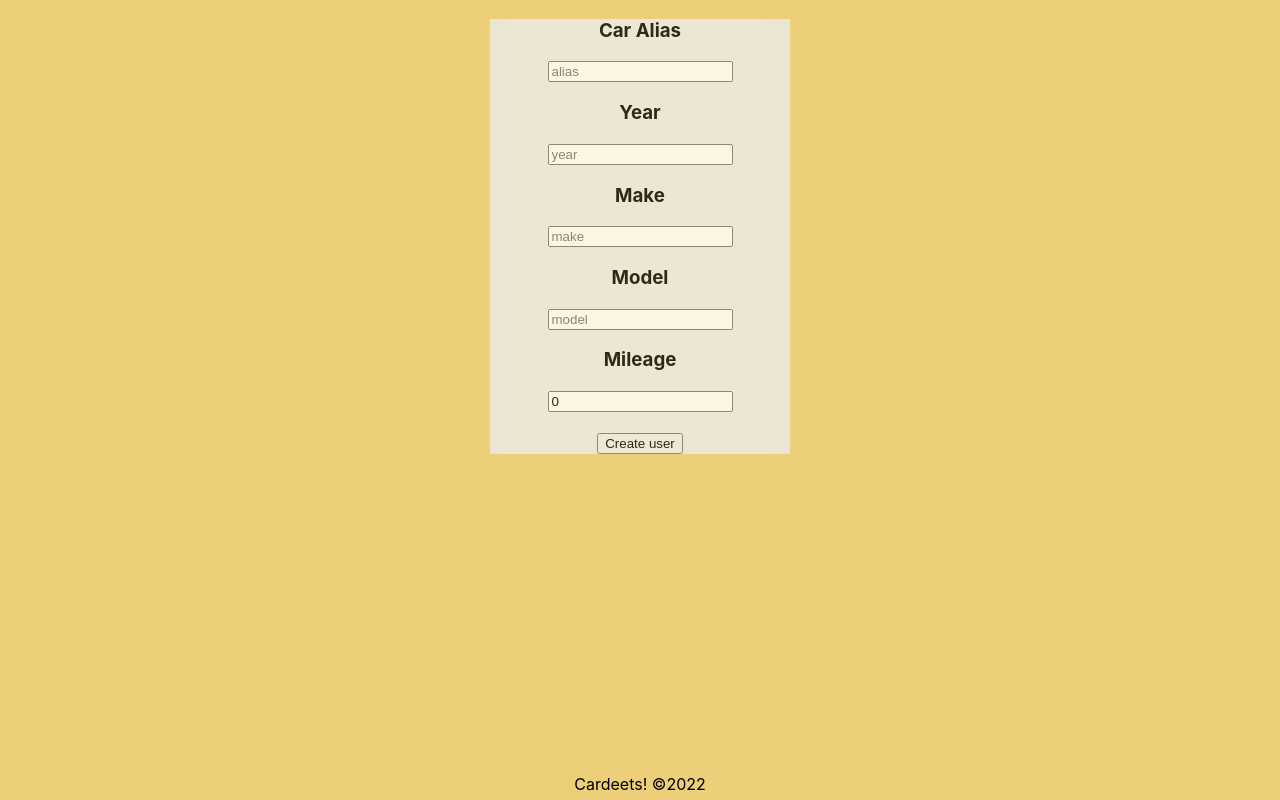
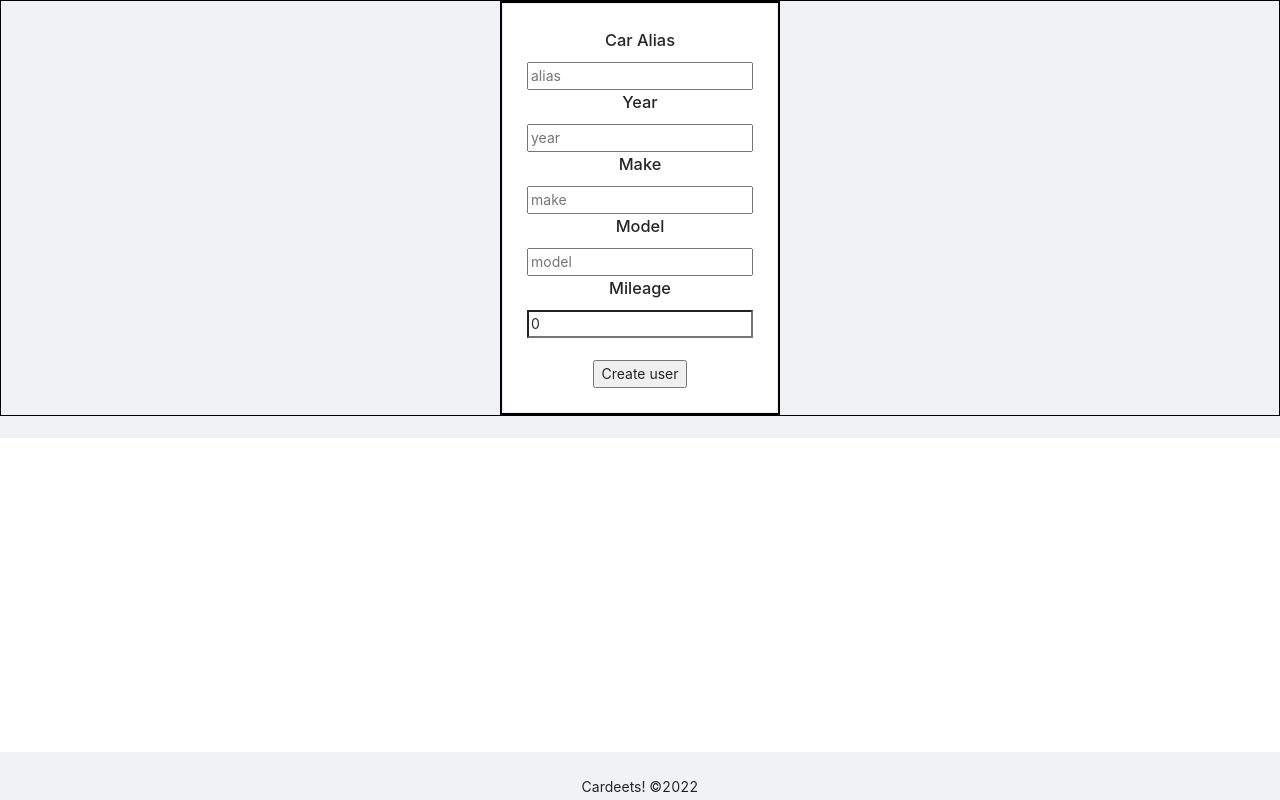
Before and after one commit to neilbennett876/diary-front-nb, a React (Create React App) app: page /create in a window 1280 px wide. Built offline with nearby package versions, Linux system fonts and the light colour scheme.

Commit message:
added styling to createuser and dash

```diff
--- a/src/App.css
+++ b/src/App.css
@@ -24,8 +24,42 @@ body {
 
 .card {
   width: 300px;
-  background: #ececec;
+  background: #c9a3a3;
   margin-left: auto;
   margin-right: auto;
-  opacity: 0.8;
+  border-style: solid;
+  border-width: 5px;
+  display: flex;
+  margin: auto;
+  justify-content: center;
 }
+
+#cardContainer {
+  border-style: solid;
+  border-width: 1px;
+  border-color: black;
+  display: flex;
+  justify-content: center;
+}
+
+#section-container {
+  border-style: solid;
+  border-width: 1px;
+  border-color: black;
+}
+#text-area {
+  margin-bottom: 15px;
+  padding-bottom: 70px;
+}
+
+#calculate-button {
+  margin-bottom: 5px;
+}
+
+#create-card {
+  border-style: solid;
+  border-width: 1px;
+  border-color: black;
+  display: flex;
+  justify-content: center;
+}
--- a/src/App.js
+++ b/src/App.js
@@ -1,11 +1,12 @@
 import "./App.css";
 import CreateProfile from "./components/CreateProfile";
+import Header from "./components/Header";
 import HomeDash from "./components/HomeDash";
 import { Route, Routes } from "react-router-dom";
 import { Layout } from "antd";
-import { Content, Footer, Header } from "antd/lib/layout/layout";
+import "antd/dist/antd.css";
+import { Content, Footer } from "antd/lib/layout/layout";
 import { FormInputContextProvider } from "./components/context/Context";
-import SignUp from "./components/CreateProfile";
 
 function App() {
   return (
--- a/src/components/CreateProfile.jsx
+++ b/src/components/CreateProfile.jsx
@@ -28,8 +28,10 @@ function CreateProfile() {
 
   return (
     <>
-      <Content style={{ textAlign: "center" }}>
-        <Card className="card">
+      <section id="cardContainer">
+        <div id="section-container">
+          <Content id="cardContainer">
+            <Card id="card">
               <form onSubmit={handleSubmit}>
                 <h3>Car Alias</h3>
                 <input
@@ -72,6 +74,8 @@ function CreateProfile() {
               </form>
             </Card>
           </Content>
+        </div>
+      </section>
       <br />
     </>
   );
--- a/src/components/FormInput.jsx
+++ b/src/components/FormInput.jsx
@@ -1,5 +1,6 @@
 import { useContext, useState } from "react";
 import { FormInputContext } from "./context/Context";
+import { Button } from "antd";
 
 function FormInput({ record }) {
   const {
@@ -14,6 +15,8 @@ function FormInput({ record }) {
   } = useContext(FormInputContext);
   // const { mpg, setMPG } = useContext(FormInputContext);
 
+  const [size, setSize] = useState("large");
+
   function displayMileage() {
     let testfn = setMPG(((mileage - record[0].mileage) / gallons).toFixed(2));
     return testfn;
@@ -23,7 +26,7 @@ function FormInput({ record }) {
     e.preventDefault();
     const newMileage = { mileage, gallons, mpg, notes };
     const id = record[0]._id;
-    fetch(`http://localhost:3030/diary/${id}`, {
+    fetch(`https://cardeets-backend-nb.web.app/diary/${id}`, {
       method: "PATCH",
       headers: {
         "Content-Type": "application/json",
@@ -59,13 +62,15 @@ function FormInput({ record }) {
         ></input>
         <br />
         <textarea
+          id="text-area"
           placeholder="Notes"
           onChange={(e) => setNotes(e.target.value)}
         ></textarea>
         <br />
-        <button type="button" onClick={displayMileage}>
+        <button id="calculate-button" type="button" onClick={displayMileage}>
           Calculate
         </button>
+        <br />
         <button type="button" onClick={handleSubmit}>
           Send
         </button>
--- /dev/null
+++ b/src/components/Header.jsx
@@ -0,0 +1,28 @@
+import React from "react";
+import { Layout, Menu } from "antd";
+
+function Header() {
+  return (
+    <>
+      <Layout className="layout">
+        <Header>
+          <div className="logo" />
+          <Menu
+            theme="dark"
+            mode="horizontal"
+            defaultSelectedKeys={["2"]}
+            items={new Array(2).fill(null).map((_, index) => {
+              const key = index + 1;
+              return {
+                key,
+                label: `nav ${key}`,
+              };
+            })}
+          />
+        </Header>
+      </Layout>
+    </>
+  );
+}
+
+export default Header;
--- a/src/components/HomeDash.jsx
+++ b/src/components/HomeDash.jsx
@@ -10,7 +10,7 @@ function HomeDash() {
   const navigate = useNavigate();
 
   useEffect(() => {
-    fetch("http://localhost:3030/diary")
+    fetch("https://cardeets-backend-nb.web.app/diary")
       .then((response) => response.json())
       .then((data) => {
         setRecord(data);
@@ -19,9 +19,10 @@ function HomeDash() {
   }, []);
 
   return (
-    <div>
-      <Card className="card">
-        <section>
+    <div id="cardContainer">
+      <section id="section-container">
+        <Card id="cardContainer" className="card">
+          <section id="cardContainer">
             <h2>
               Your car's name:
               {record?.map((record) => {
@@ -36,9 +37,10 @@ function HomeDash() {
             </h2>
           </section>
         </Card>
-      <Card className="card">
+        <Card id="cardContainer" className="card">
           <FormInput record={record} setRecord={setRecord} />
         </Card>
+      </section>
     </div>
   );
 }
```
Also changed, not shown: src/components/Diary.jsx (added), src/components/LandingPage.jsx (added), src/components/Login.jsx (added), 1 other file (tests, documents, lock files or other folders). Lines whose indentation alone changed are shown as unchanged.
